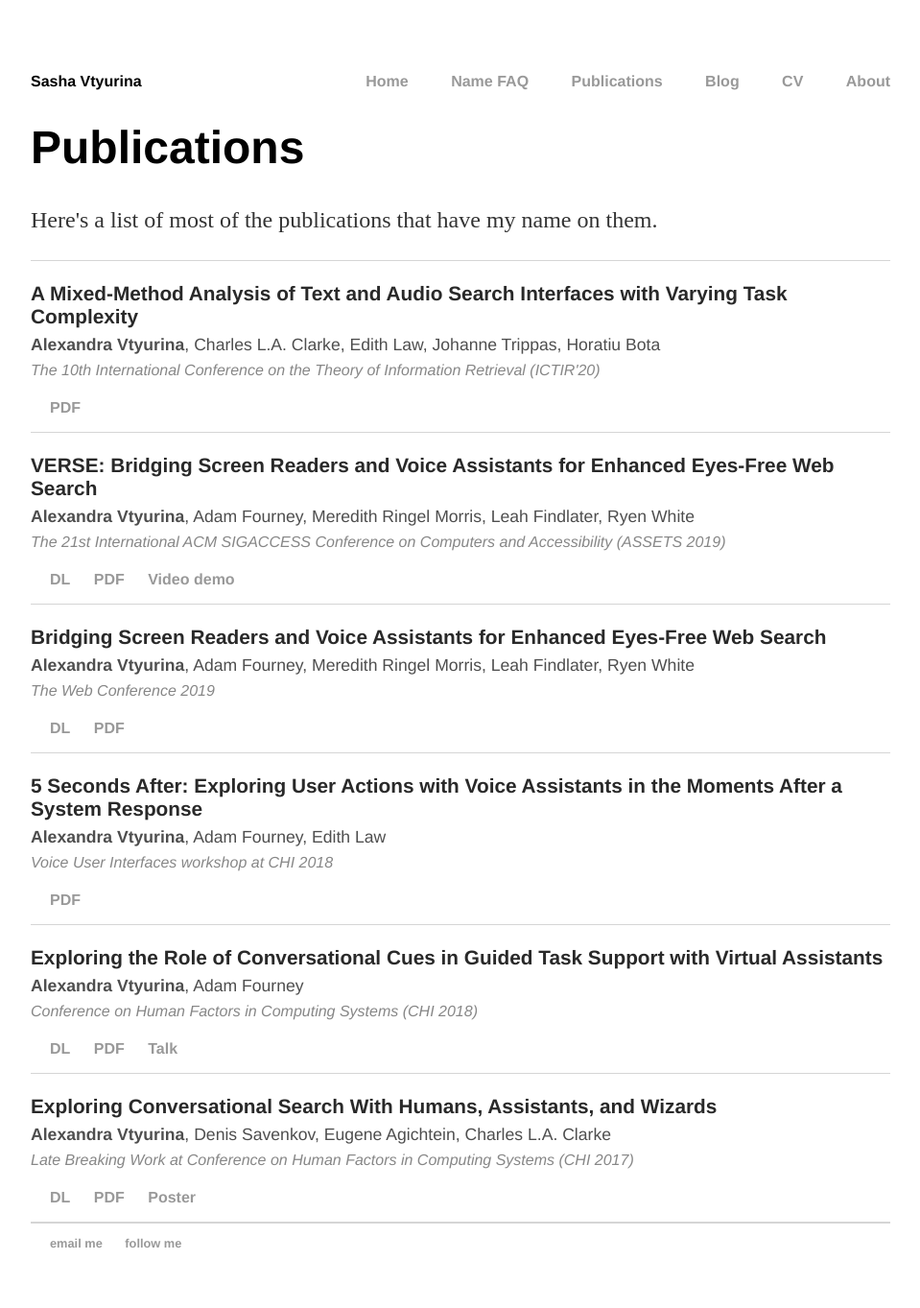
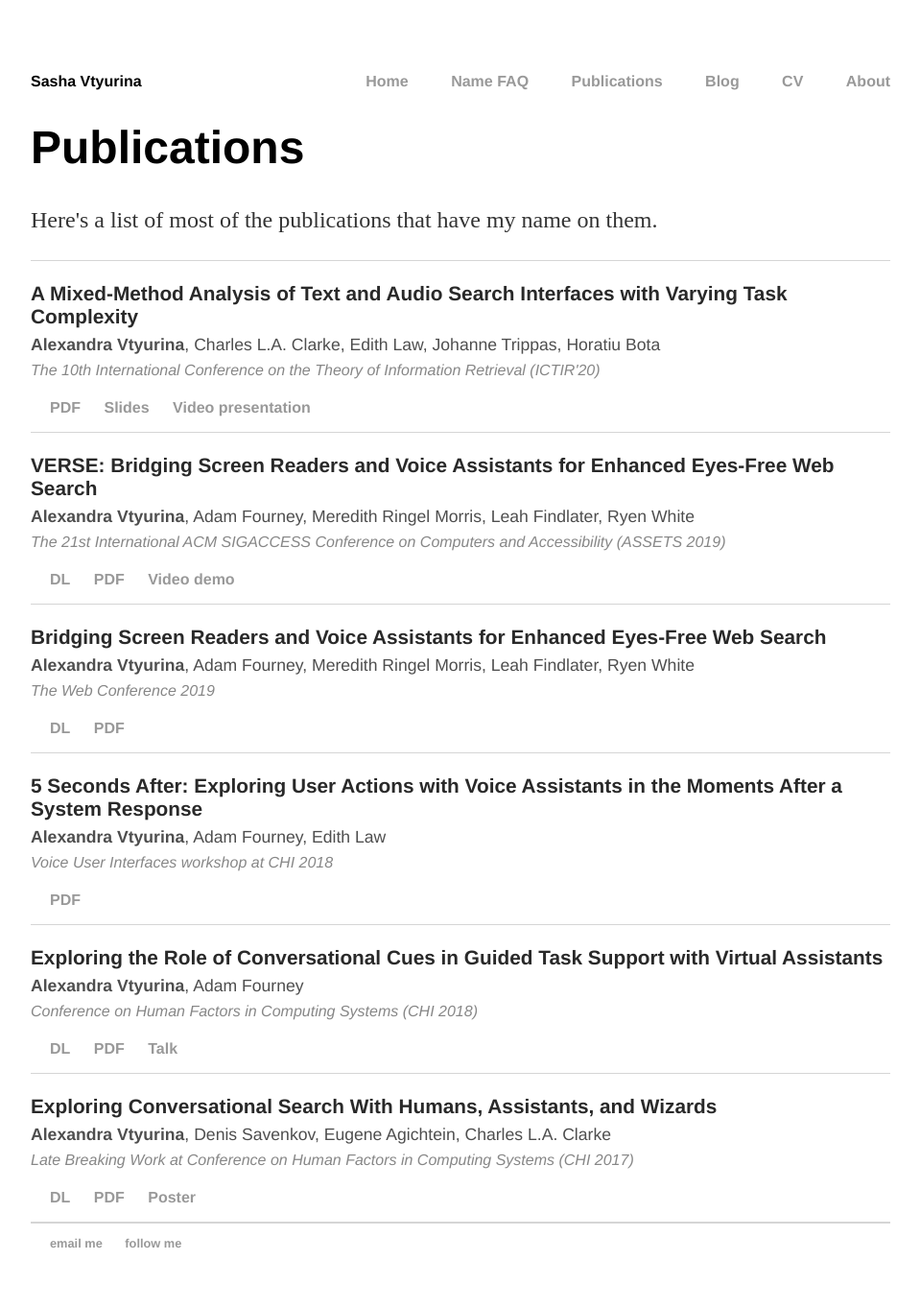
Before and after one commit to sashavtyurina/sashavtyurina.github.io, a Jekyll site: the page built from papers/index.html, in a window 1280 px wide. Shown: the whole page at 96% size, without its empty margins (160-1119 px from the left). Built offline with Jekyll 4.4.1, drawn with Linux system fonts in a browser that asks for light colours.

Commit message:
audio serp slides and presentation

```diff
--- a/papers/index.html
+++ b/papers/index.html
@@ -14,9 +14,10 @@ title: Publications
 </div>
     <div class="source">
       <ul>
-        <!-- <li><a href="https://dl.acm.org/citation.cfm?id=3353773">DL</a></li> -->
+
         <li><a href="vtyurina2020audioSerp.pdf">PDF</a></li>
-        <!-- <li><a href="https://www.youtube.com/watch?v=rdtFgk8qYaA">Video demo</a></li> -->
+        <li><a href="vtyurina2020audioSerp-slides.pdf">Slides</a></li>
+        <li><a href="https://www.youtube.com/watch?v=oH3yJE2dPs0">Video presentation</a></li>
       </ul>
     </div>
   </div>
```
